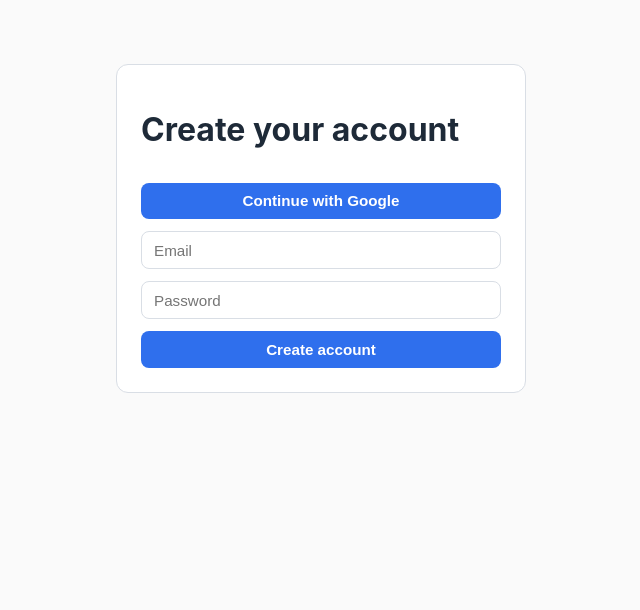
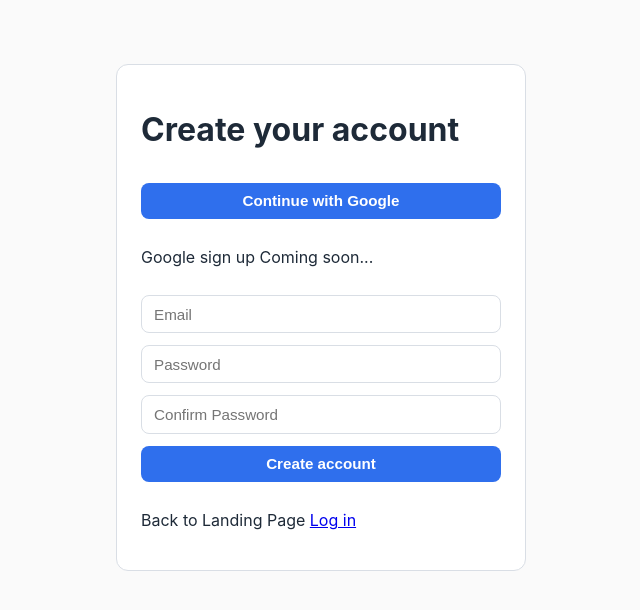
Before and after one commit to WenukaKithnula/Orbiq, a React (Vite) app in the folder client/: page /signup in a window 1280 px wide. Shown: the top 610 px of the page, without its empty margins (319-959 px from the left). Built offline with nearby package versions, Linux system fonts and the light colour scheme; no server answers.

Commit message:
feat(auth): add confirm-password check to signup
Rejects signup early if password and confirm fields don't match,
instead of only failing after Supabase Auth is asked to create it.

```diff
--- a/client/src/pages/SignUp.jsx
+++ b/client/src/pages/SignUp.jsx
@@ -1,17 +1,21 @@
 import { useState } from 'react';
-import { useNavigate } from 'react-router-dom';
+import { useNavigate ,Link } from 'react-router-dom';
 import { useAuth } from '../context/AuthContext';
 
 export function SignUp() {
   const { signUp, signInWithGoogle } = useAuth();
   const [email, setEmail] = useState('');
   const [password, setPassword] = useState('');
+  const [confirmPassword, setConfirmPassword] = useState('');
   const [error, setError] = useState(null);
   const navigate = useNavigate();
 
   async function handleSubmit(e) {
     e.preventDefault();
     setError(null);
+    if (password !== confirmPassword)
+      return setError('Passwords do not match');
+
     const { error } = await signUp(email, password);
     if (error) return setError(error.message);
 
@@ -23,14 +27,18 @@
     <form onSubmit={handleSubmit}>
       <h1>Create your account</h1>
       <button type="button" onClick={signInWithGoogle}>Continue with Google</button>
+      <p> Google sign up Coming soon...</p>
 
       <input type="email" placeholder="Email" value={email}
              onChange={(e) => setEmail(e.target.value)} required />
       <input type="password" placeholder="Password" value={password}
              onChange={(e) => setPassword(e.target.value)} required />
+      <input type="password" placeholder="Confirm Password" value={confirmPassword}
+             onChange={(e) => setConfirmPassword(e.target.value)} required />
 
       {error && <p style={{ color: 'red' }}>{error}</p>}
       <button type="submit">Create account</button>
+      <p>Back to Landing Page <Link to="/Login">Log in</Link></p>
     </form>
   );
 }
```
